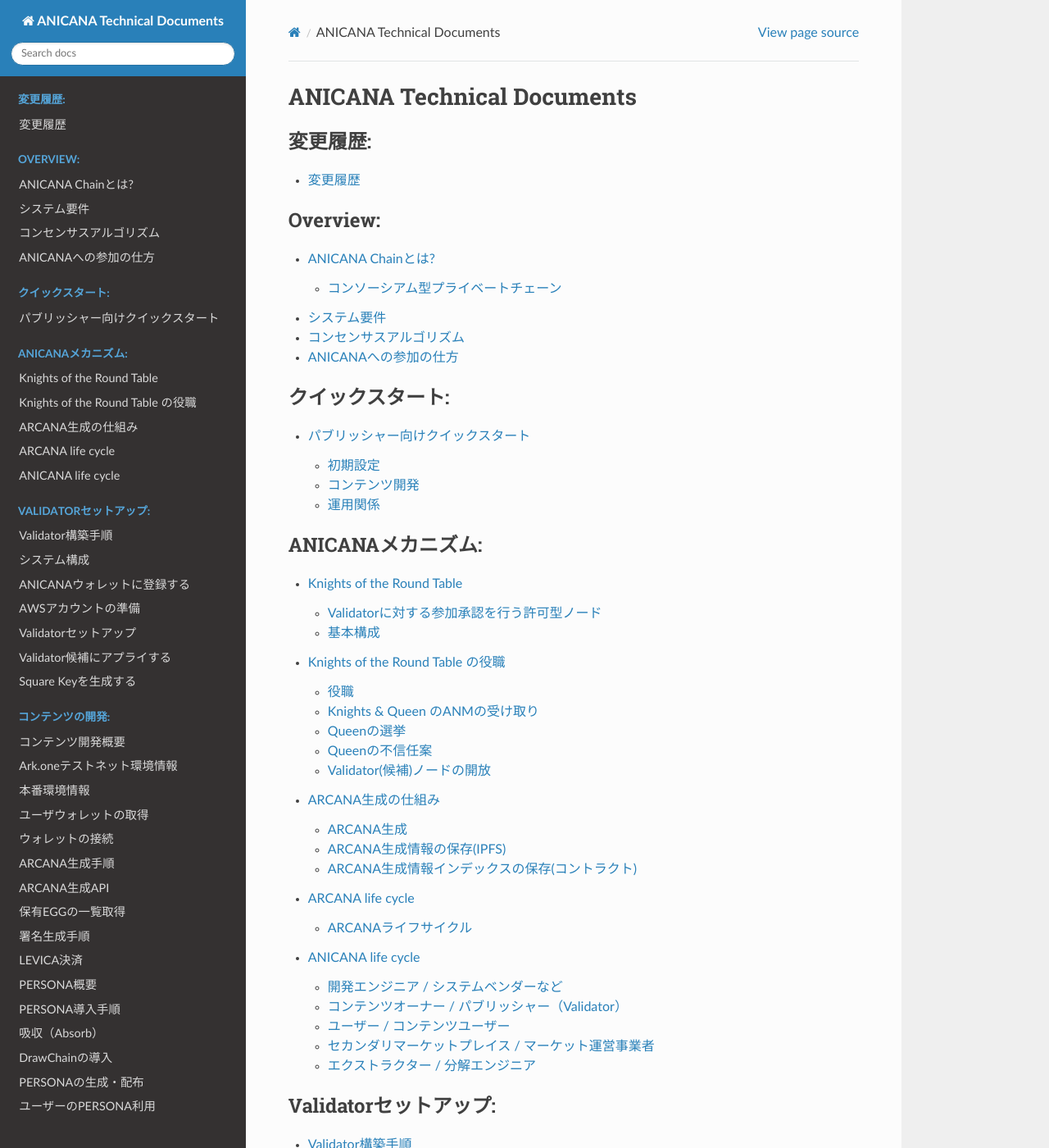
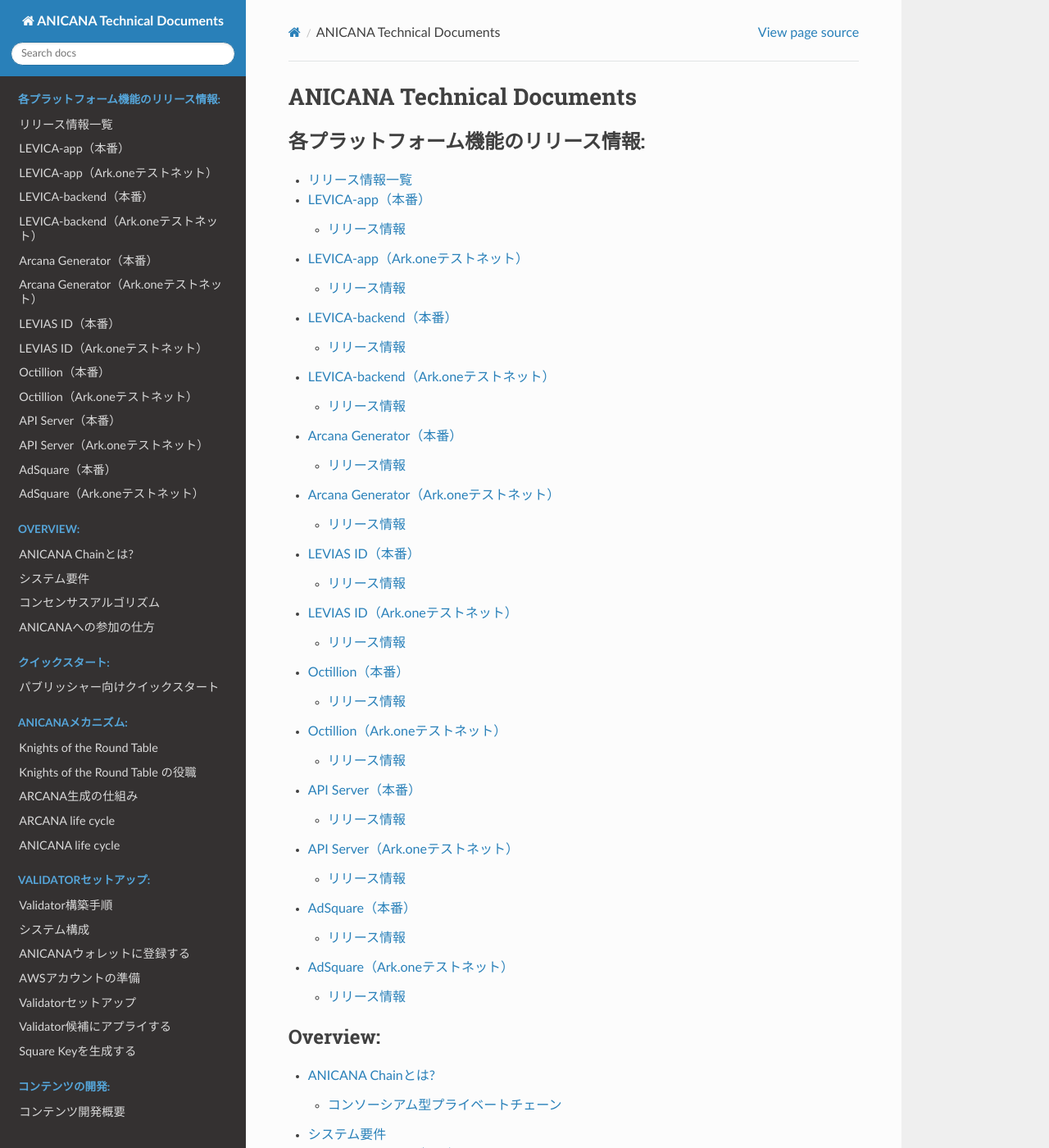
Before and after one commit to Orange-Code-Project/anicana-docs, a Sphinx documentation site: the page built from source/index.rst, in a window 1280 px wide and 1400 px high. Shown: the whole window at 82% size. Built offline with Sphinx 7.4.7 and the Read the Docs theme 2.0.0, drawn with Linux system fonts in a browser that asks for light colours.

Commit message:
[update]
 各プラットフォーム機能のリリース情報
⇒各ページを追加
変更履歴
⇒メニュー下部に移動

```diff
--- a/source/change-history/change-history.rst
+++ b/source/change-history/change-history.rst
@@ -7,6 +7,11 @@
     :align: center
 
     "No", "更新日", "バージョン", "変更内容"
+    "16.", "2024/03/06", "1.4.0", "| 各プラットフォーム機能のリリース情報
+    | 　⇒各ページを追加
+    | 変更履歴
+    | 　⇒メニュー下部に移動
+    | 　"
     "15.", "2024/02/25", "1.3.1", "| Ark.oneテストネット環境情報
     | 　⇒Bloodlineのコントラクトアドレス、abiを追加
     | 　"
--- a/source/index.rst
+++ b/source/index.rst
@@ -8,9 +8,23 @@
 
 .. toctree::
    :maxdepth: 2
-   :caption: 変更履歴:
+   :caption: 各プラットフォーム機能のリリース情報:
 
-   /change-history/change-history
+   /release/updated-info
+   /release/levica-app-main
+   /release/levica-app-test
+   /release/levica-backend-main
+   /release/levica-backend-test
+   /release/arcana-generator-main
+   /release/arcana-generator-test
+   /release/levias-id-main
+   /release/levias-id-test
+   /release/octillion-main
+   /release/octillion-test
+   /release/api-server-main
+   /release/api-server-test
+   /release/adsquare-main
+   /release/adsquare-test
 
 .. toctree::
    :maxdepth: 2
--- /dev/null
+++ b/source/release/adsquare-main.rst
@@ -0,0 +1,13 @@
+###############################
+AdSquare（本番）
+###############################
+
+リリース情報
+=====================================
+
+.. csv-table::
+    :header-rows: 1
+    :align: center
+
+    "No", "バージョン", "リリース日", "リリースノート"
+    "", "", "", ""
--- /dev/null
+++ b/source/release/adsquare-test.rst
@@ -0,0 +1,13 @@
+############################################
+AdSquare（Ark.oneテストネット）
+############################################
+
+リリース情報
+=====================================
+
+.. csv-table::
+    :header-rows: 1
+    :align: center
+
+    "No", "バージョン", "リリース", "リリースノート"
+    "", "", "", ""
--- /dev/null
+++ b/source/release/api-server-main.rst
@@ -0,0 +1,13 @@
+########################################
+API Server（本番）
+########################################
+
+リリース情報
+=====================================
+
+.. csv-table::
+    :header-rows: 1
+    :align: center
+
+    "No", "バージョン", "リリース日", "リリースノート"
+    "1.", "1.21.0", "2024/03/02", "applove/transfer apiのスループット向上。"
--- /dev/null
+++ b/source/release/api-server-test.rst
@@ -0,0 +1,13 @@
+#########################################################
+API Server（Ark.oneテストネット）
+#########################################################
+
+リリース情報
+=====================================
+
+.. csv-table::
+    :header-rows: 1
+    :align: center
+
+    "No", "バージョン", "リリース日", "リリースノート"
+    "", "", "", ""
--- /dev/null
+++ b/source/release/arcana-generator-main.rst
@@ -0,0 +1,13 @@
+##########################################
+Arcana Generator（本番）
+##########################################
+
+リリース情報
+=====================================
+
+.. csv-table::
+    :header-rows: 1
+    :align: center
+
+    "No", "バージョン", "リリース日", "リリースノート"
+    "", "", "", ""
--- /dev/null
+++ b/source/release/arcana-generator-test.rst
@@ -0,0 +1,13 @@
+##################################################################
+Arcana Generator（Ark.oneテストネット）
+##################################################################
+
+リリース情報
+=====================================
+
+.. csv-table::
+    :header-rows: 1
+    :align: center
+
+    "No", "バージョン", "リリース日", "リリースノート"
+    "", "", "", ""
--- /dev/null
+++ b/source/release/levias-id-main.rst
@@ -0,0 +1,13 @@
+######################################
+LEVIAS ID（本番）
+######################################
+
+リリース情報
+=====================================
+
+.. csv-table::
+    :header-rows: 1
+    :align: center
+
+    "No", "バージョン", "リリース日", "リリースノート"
+    "", "", "", ""
--- /dev/null
+++ b/source/release/levias-id-test.rst
@@ -0,0 +1,13 @@
+#################################################
+LEVIAS ID（Ark.oneテストネット）
+#################################################
+
+リリース情報
+=====================================
+
+.. csv-table::
+    :header-rows: 1
+    :align: center
+
+    "No", "バージョン", "リリース日", "リリースノート"
+    "", "", "", ""
--- /dev/null
+++ b/source/release/levica-app-main.rst
@@ -0,0 +1,13 @@
+#########################################
+LEVICA-app（本番）
+#########################################
+
+リリース情報
+=====================================
+
+.. csv-table::
+    :header-rows: 1
+    :align: center
+
+    "No", "バージョン", "リリース日", "リリースノート"
+    "", "", "", ""
--- /dev/null
+++ b/source/release/levica-app-test.rst
@@ -0,0 +1,13 @@
+#####################################################
+LEVICA-app（Ark.oneテストネット）
+#####################################################
+
+リリース情報
+=====================================
+
+.. csv-table::
+    :header-rows: 1
+    :align: center
+
+    "No", "バージョン", "リリース日", "リリースノート"
+    "", "", "", ""
--- /dev/null
+++ b/source/release/levica-backend-main.rst
@@ -0,0 +1,13 @@
+###########################################
+LEVICA-backend（本番）
+###########################################
+
+リリース情報
+=====================================
+
+.. csv-table::
+    :header-rows: 1
+    :align: center
+
+    "No", "バージョン", "リリース日", "リリースノート"
+    "", "", "", ""
--- /dev/null
+++ b/source/release/levica-backend-test.rst
@@ -0,0 +1,13 @@
+##################################################
+LEVICA-backend（Ark.oneテストネット）
+##################################################
+
+リリース情報
+=====================================
+
+.. csv-table::
+    :header-rows: 1
+    :align: center
+
+    "No", "バージョン", "リリース日", "リリースノート"
+    "", "", "", ""
--- /dev/null
+++ b/source/release/octillion-main.rst
@@ -0,0 +1,13 @@
+#########################################
+Octillion（本番）
+#########################################
+
+リリース情報
+=====================================
+
+.. csv-table::
+    :header-rows: 1
+    :align: center
+
+    "No", "バージョン", "リリース日", "リリースノート"
+    "", "", "", ""
--- /dev/null
+++ b/source/release/octillion-test.rst
@@ -0,0 +1,13 @@
+###########################################################
+Octillion（Ark.oneテストネット）
+###########################################################
+
+リリース情報
+=====================================
+
+.. csv-table::
+    :header-rows: 1
+    :align: center
+
+    "No", "バージョン", "リリース日", "リリースノート"
+    "", "", "", ""
--- /dev/null
+++ b/source/release/updated-info.rst
@@ -0,0 +1,25 @@
+###########################
+リリース情報一覧
+###########################
+
+リリースの詳細は各ページをご確認ください。
+
+.. csv-table::
+    :header-rows: 1
+    :align: center
+
+    "No", "更新日", "内容"
+    "1.", "", ":doc:`LEVICA-app（本番） </release/levica-app-main>` "
+    "2.", "", ":doc:`LEVICA-app（Ark.oneテストネット） </release/levica-app-test>` "
+    "3.", "", ":doc:`LEVICA-backend（本番） </release/levica-backend-main>` "
+    "4.", "", ":doc:`LEVICA-backend（Ark.oneテストネット） </release/levica-backend-test>` "
+    "5.", "", ":doc:`Arcana Generator（本番） </release/arcana-generator-main>` "
+    "6.", "", ":doc:`Arcana Generator（Ark.oneテストネット） </release/arcana-generator-test>` "
+    "7.", "", ":doc:`LEVIAS ID（本番） </release/levias-id-main>` "
+    "8.", "", ":doc:`LEVIAS ID（Ark.oneテストネット） </release/levias-id-test>` "
+    "9.", "", ":doc:`Octillion（本番） </release/octillion-main>` "
+    "10.", "", ":doc:`Octillion（Ark.oneテストネット） </release/octillion-test>` "
+    "11.", "2024/03/06", ":doc:`API Server（本番） </release/api-server-main>` "
+    "12.", "", ":doc:`API Server（Ark.oneテストネット） </release/api-server-test>` "
+    "13.", "", ":doc:`AdSquare（本番） </release/adsquare-main>` "
+    "14.", "", ":doc:`AdSquare（Ark.oneテストネット） </release/adsquare-test>` "
```
Also changed, not shown: other parts of source/index.rst (+6 -0 lines).
